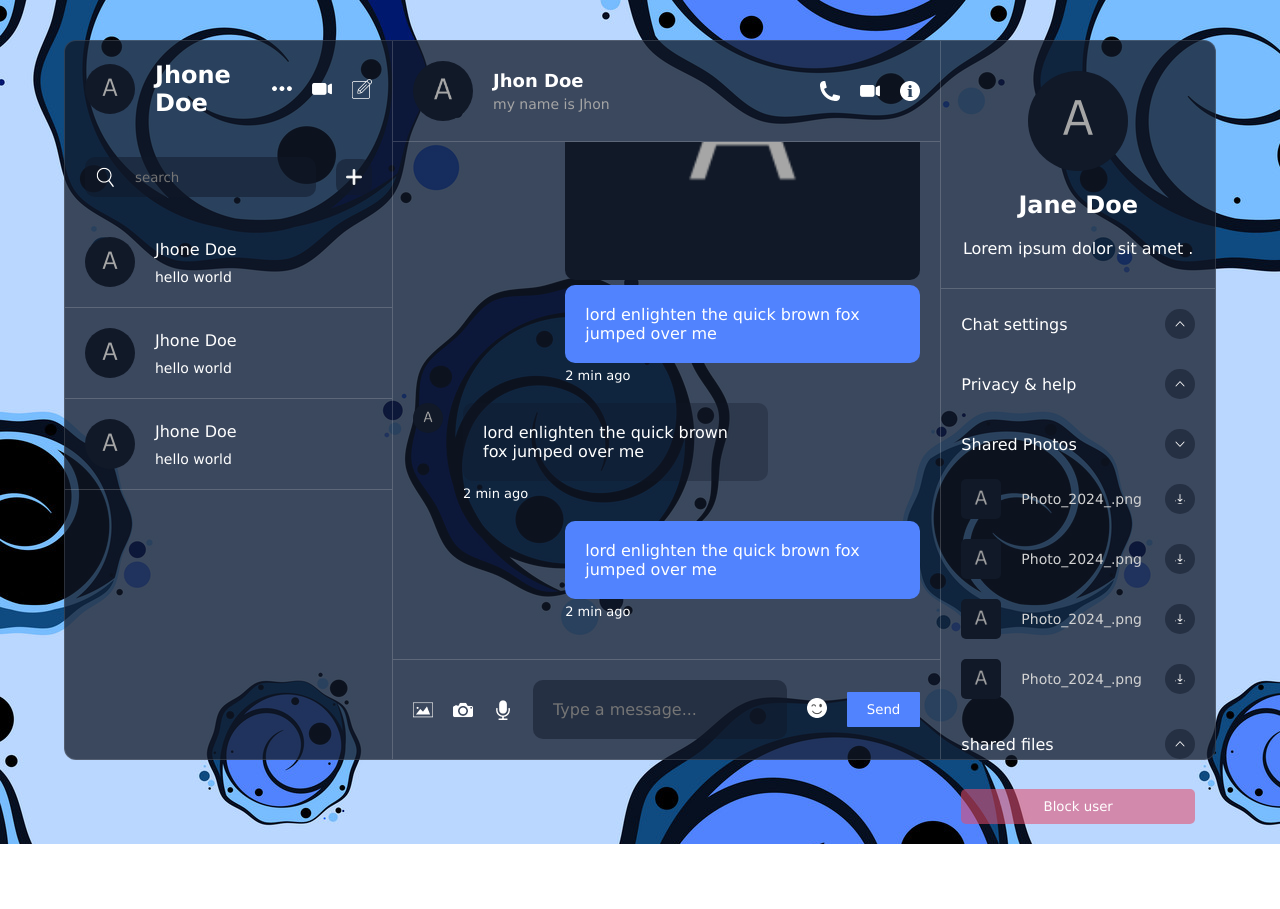
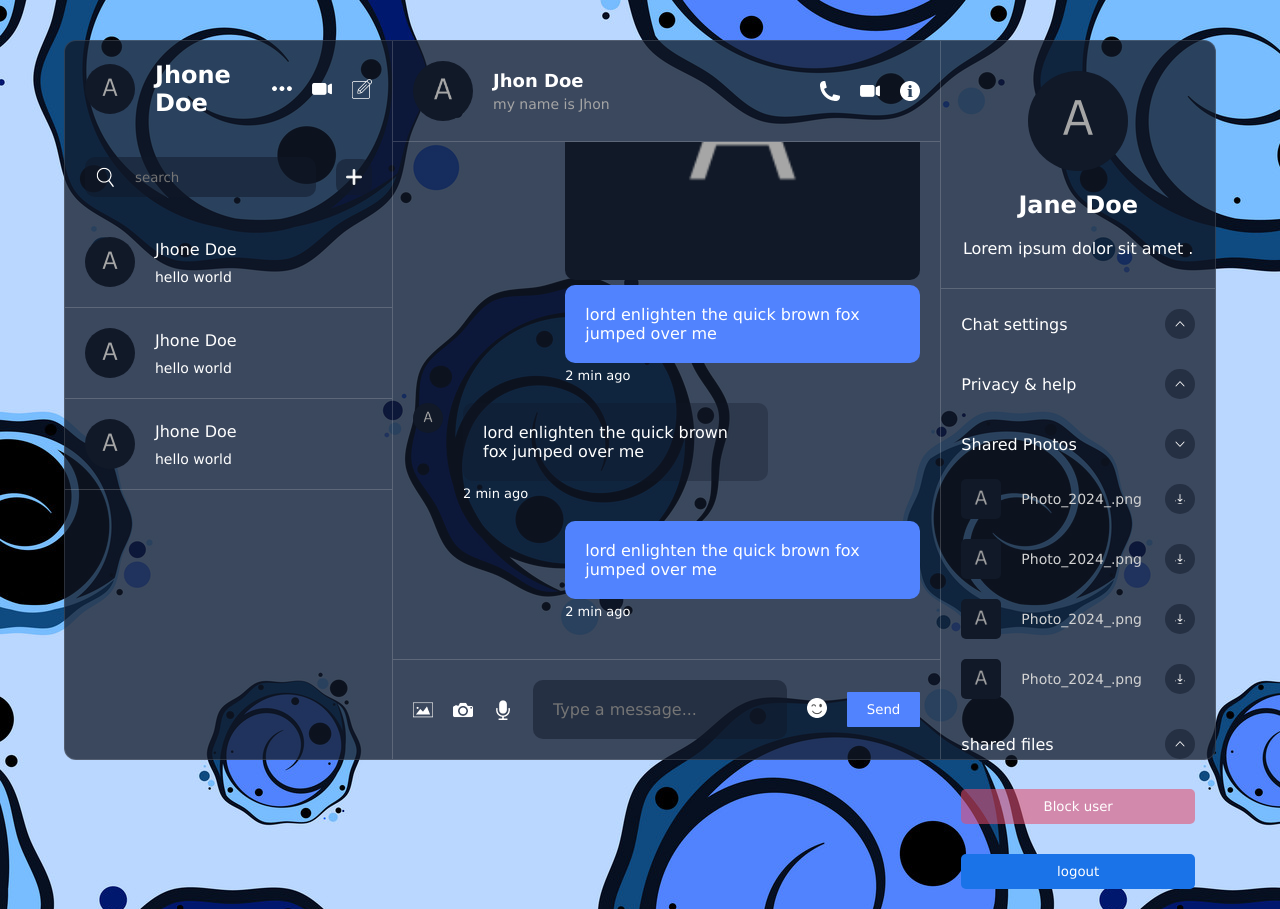
Before and after one commit to Codedys/Chatty, a React (Vite) app: page / in a window 1280 px wide. Before the commit the page ends 844 px from the top, so only its background shows below. Built offline with nearby package versions, Linux system fonts and the light colour scheme.

Commit message:
removed scrollbar for safari and chrome webrowsers

```diff
--- a/src/components/chat/chat.css
+++ b/src/components/chat/chat.css
@@ -109,6 +109,10 @@
     }
   }
 
+  .center::-webkit-scrollbar {
+    display: none;
+  }
+
   .bottom {
     margin-top: auto;
     padding: 20px;
--- a/src/components/detail/Detail.jsx
+++ b/src/components/detail/Detail.jsx
@@ -73,6 +73,7 @@ const Detail = () => {
         </div>
 
         <button>Block user</button>
+        <button className="logout">logout</button>
 
       </div>
 
--- a/src/components/detail/detail.css
+++ b/src/components/detail/detail.css
@@ -84,6 +84,10 @@
         &:hover{
           background-color: rgba(220, 20, 60, 0.796);
         }
+        &.logout{
+            padding: 10px;
+            background-color: #1a73e8;
+        }
 
     }
   }
--- a/src/components/list/chatList/chatList.css
+++ b/src/components/list/chatList/chatList.css
@@ -83,3 +83,6 @@
     }
 
 }
+.chatList::-webkit-scrollbar {
+    display: none;
+  }
```
